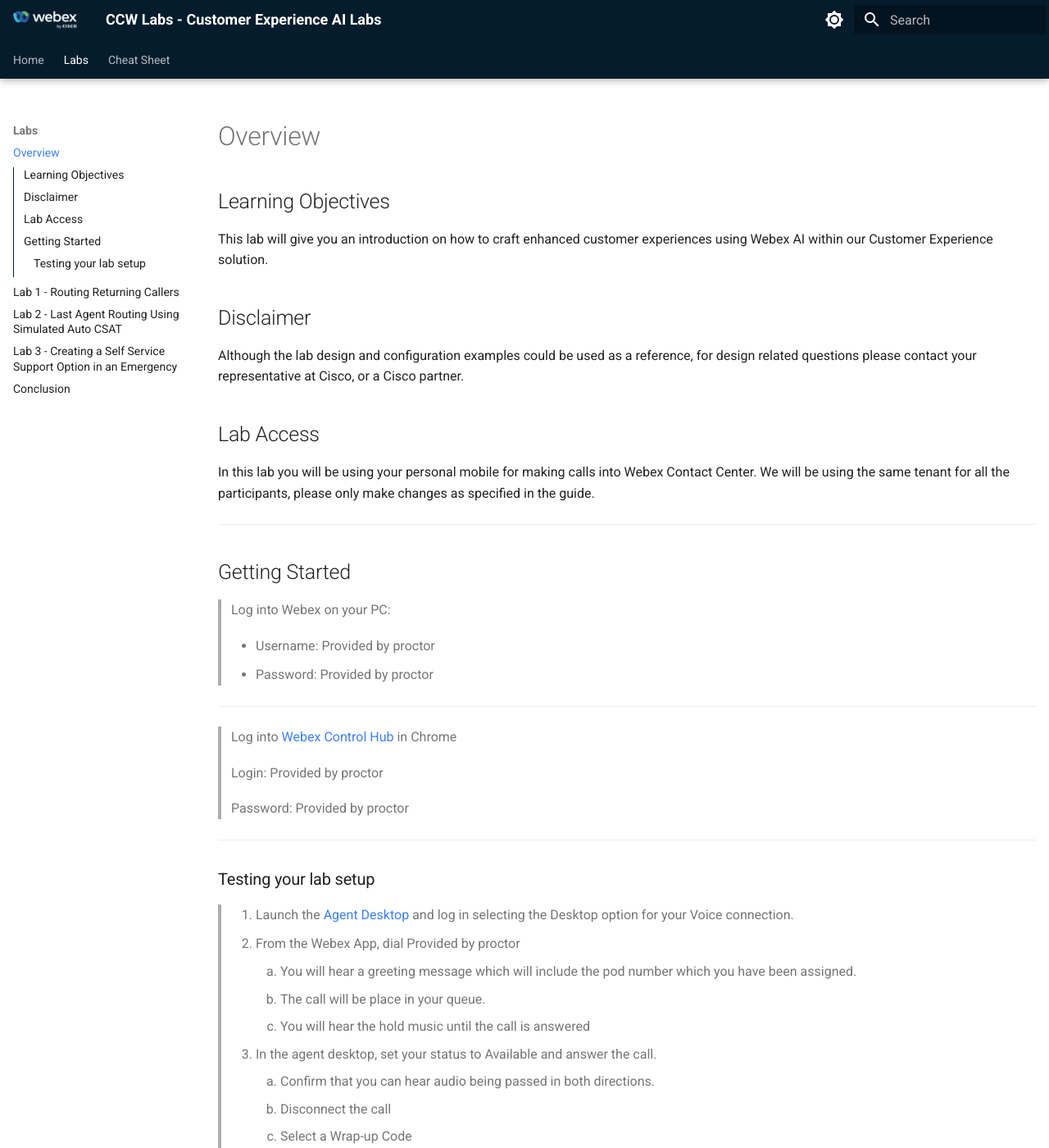
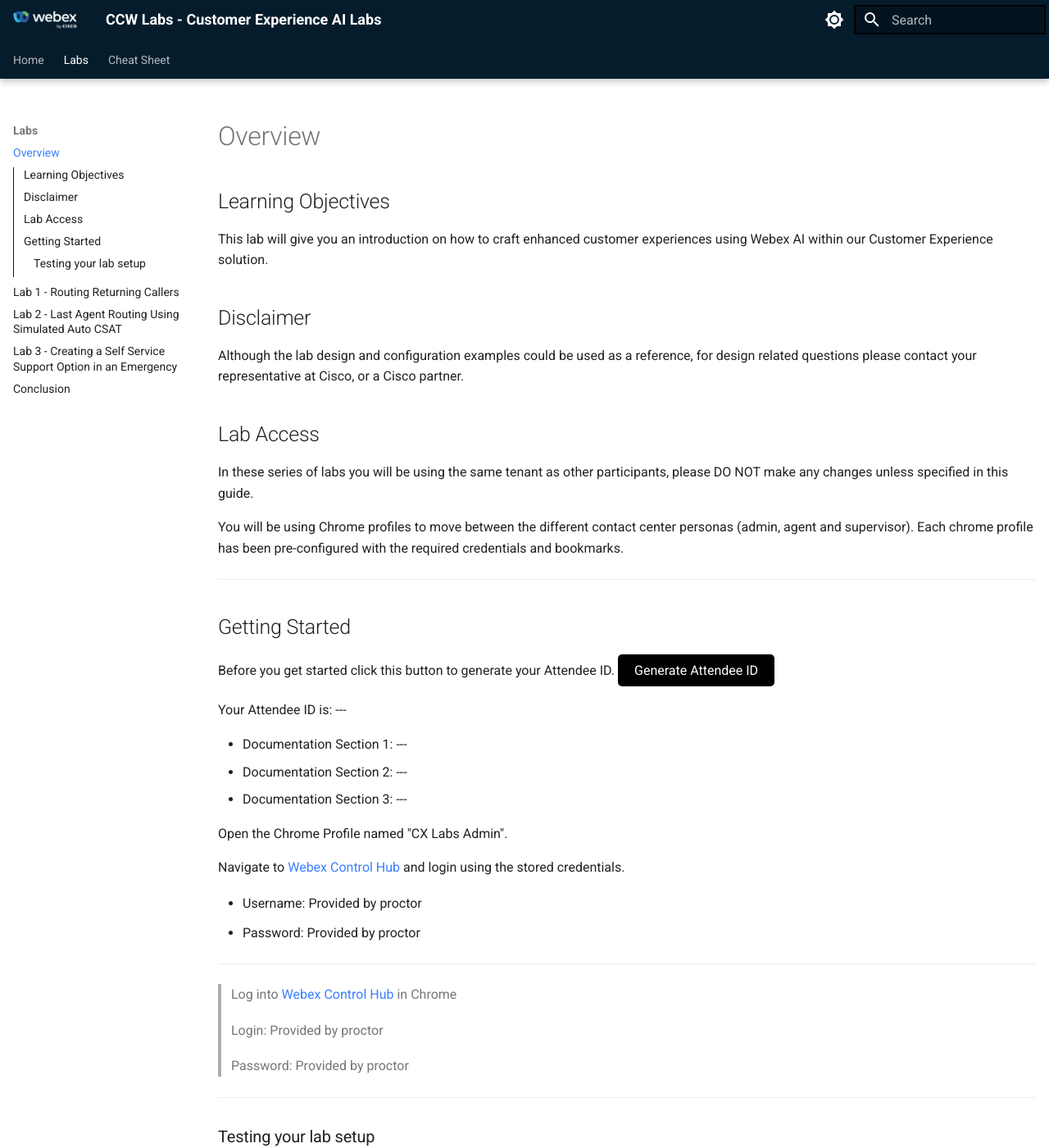
Before and after one commit to ctg-tme/CX-Labs, an MkDocs documentation site: the page built from docs/overview.md, in a window 1280 px wide and 1400 px high. Shown: the whole window at 82% size. Built offline with MkDocs 1.6.1 and Material for MkDocs 9.7.7, drawn with Linux system fonts in a browser that asks for light colours.

Commit message:
AttendeeID Button

```diff
--- /dev/null
+++ b/docs/js/attendee-id.js
@@ -0,0 +1,49 @@
+// Function to update the attendee ID display
+function updateAttendeeIdDisplay(attendeeId) {
+    // Update the main attendee ID display (if it exists)
+    const attendeeElement = document.getElementById('attendee-id');
+    if (attendeeElement) {
+        attendeeElement.textContent = attendeeId;
+    }
+
+    // Update all references to the attendee ID in the document
+    const idReferences = document.querySelectorAll('.id-reference');
+    idReferences.forEach((element) => {
+        element.textContent = attendeeId;
+    });
+}
+
+// Function to check and update the attendee ID on page load or navigation
+function checkAndUpdateAttendeeId() {
+    // Retrieve the attendee ID from localStorage
+    const savedId = localStorage.getItem('attendeeId');
+
+    // If an ID exists in localStorage, update the display
+    if (savedId) {
+        updateAttendeeIdDisplay(savedId);
+    }
+}
+
+// Function to generate a new attendee ID
+function generateAttendeeId() {
+    // Generate a random number between 100 and 999
+    const attendeeId = Math.floor(100 + Math.random() * 900);
+
+    // Save the ID to localStorage
+    localStorage.setItem('attendeeId', attendeeId);
+
+    // Update the attendee ID display everywhere
+    updateAttendeeIdDisplay(attendeeId);
+}
+
+// Initial load: Check and update the attendee ID
+document.addEventListener('DOMContentLoaded', () => {
+    checkAndUpdateAttendeeId();
+});
+
+// Handle soft navigation in Material for MkDocs
+document.addEventListener('navigation:resolve', () => {
+    // Check and update the attendee ID after a soft navigation
+    console.log('Soft navigation detected!');
+    checkAndUpdateAttendeeId();
+});
--- a/docs/overrides/home.html
+++ b/docs/overrides/home.html
@@ -6,8 +6,8 @@
 <style>
     .md-container {
         height: 100%;
-        background: var(--md-primary-fg-color);
-        background-image: url("template_assets/wx1Background.png");
+        background: #000000;
+        background-image: url(template_assets/Webex_ProductBackground_Purple_Heart.png);
         background-repeat: no-repeat;
         background-size: cover;
     }
@@ -260,7 +260,7 @@
                     </script>
                 </h1>
                 <div class="tx-hero__image">
-                    <img src="template_assets/wx1Splash_new.gif" draggable="false">
+                    <img src="template_assets/webex-3d-symbol-color.png" draggable="false">
                 </div>
                 <!-- <p>
                     <script>
--- a/docs/overview.md
+++ b/docs/overview.md
@@ -10,19 +10,32 @@
 
 ## Lab Access
 
-In this lab you will be using your personal mobile for making calls into Webex Contact Center. We will be using the same tenant for all the participants, please only make changes as specified in the guide.
+In these series of labs you will be using the same tenant as other participants, please DO NOT make any changes unless specified in this guide.
 
+You will be using Chrome profiles to move between the different contact center personas (admin, agent and supervisor). Each chrome profile has been pre-configured with the required credentials and bookmarks.
 
 ---
 
 
+
 ## Getting Started
 
-> Log into Webex on your PC:
->
-> - Username: <copy><w class="login">Provided by proctor</w></copy>
-> - Password: <copy><w class="PW">Provided by proctor</w></copy>
->
+Before you get started click this button to generate your Attendee ID.  <button onclick="generateAttendeeId()">Generate Attendee ID</button>
+
+Your Attendee ID is: <span id="attendee-id">---</span>
+
+- Documentation Section 1: <span class="id-reference">---</span>
+- Documentation Section 2: <span class="id-reference">---</span>
+- Documentation Section 3: <span class="id-reference">---</span>
+
+Open the Chrome Profile named "CX Labs Admin".
+
+Navigate to [Webex Control Hub](https://admin.webex.com){:target="_blank"} and login using the stored credentials.
+
+
+- Username: <copy><w class="login">Provided by proctor</w></copy>
+- Password: <copy><w class="PW">Provided by proctor</w></copy>
+
 
 ---
 > Log into [Webex Control Hub](https://admin.webex.com){:target="_blank"} in Chrome
--- a/docs/stylesheets/extra.css
+++ b/docs/stylesheets/extra.css
@@ -45,3 +45,21 @@
 copy:hover::after {
     color: #00bdeb;
 }
+
+/* Style for the button */
+button {
+    background-color: black;
+    color: white;
+    border: none;
+    padding: 10px 20px;
+    cursor: pointer;
+    border-radius: 5px; /* Optional: for rounded corners */
+}
+
+/* Style for the input element */
+input[type="text"] {
+    border: 2px solid black;
+    padding: 5px;
+    width: 100%; /* Optional: make the input full-width */
+    box-sizing: border-box; /* Optional: include padding in width */
+}
--- a/mkdocs.yml
+++ b/mkdocs.yml
@@ -37,6 +37,8 @@
   generator: false
 extra_css:
   - stylesheets/extra.css
+extra_javascript:
+  - js/attendee-id.js
 plugins:
   - search
   # - with-pdf:
```
Also changed, not shown: docs/lab1_getting_started.md (+3 -0 lines), docs/template_assets/CCW-las-vegas.jpg (added), 3 other files.
